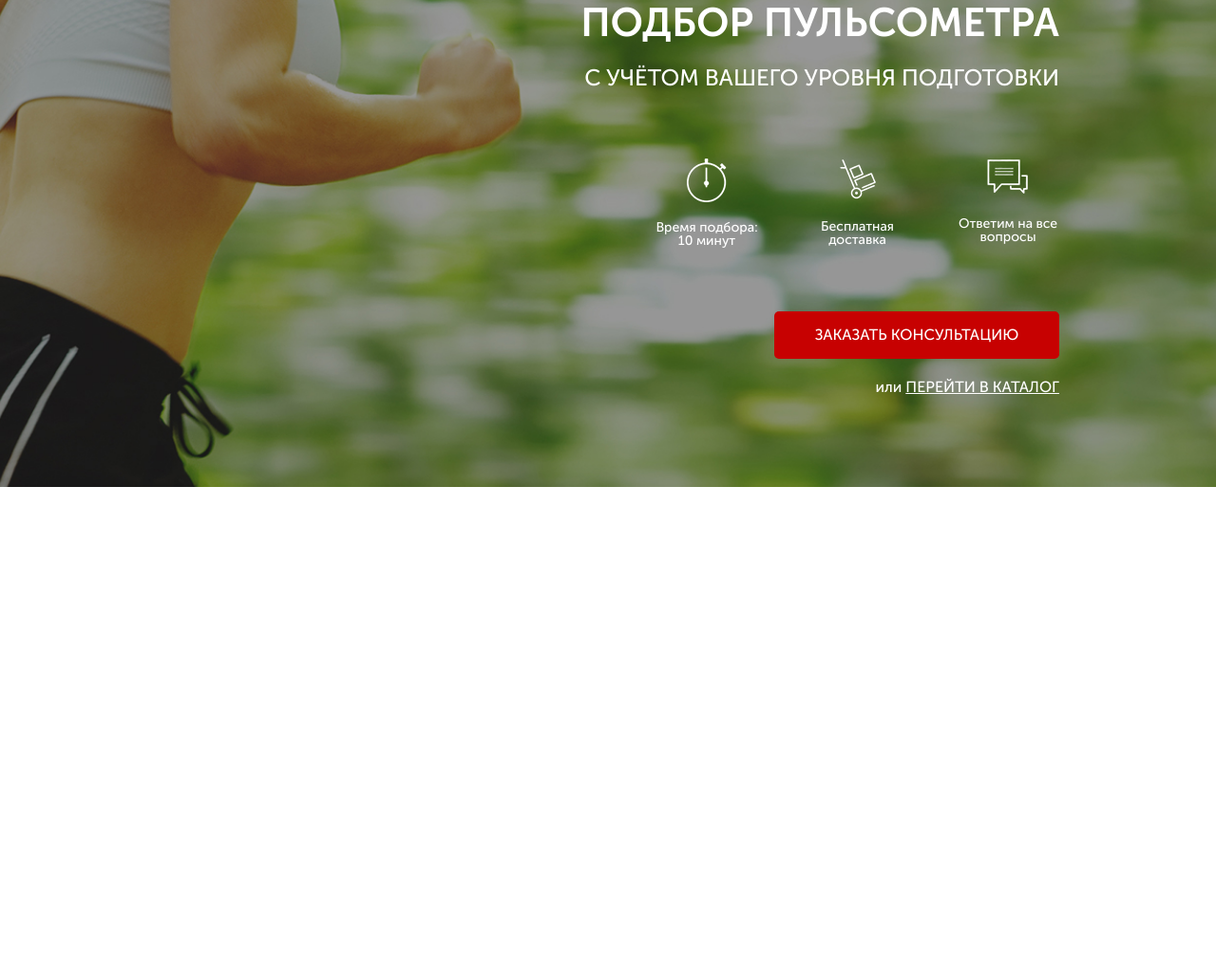
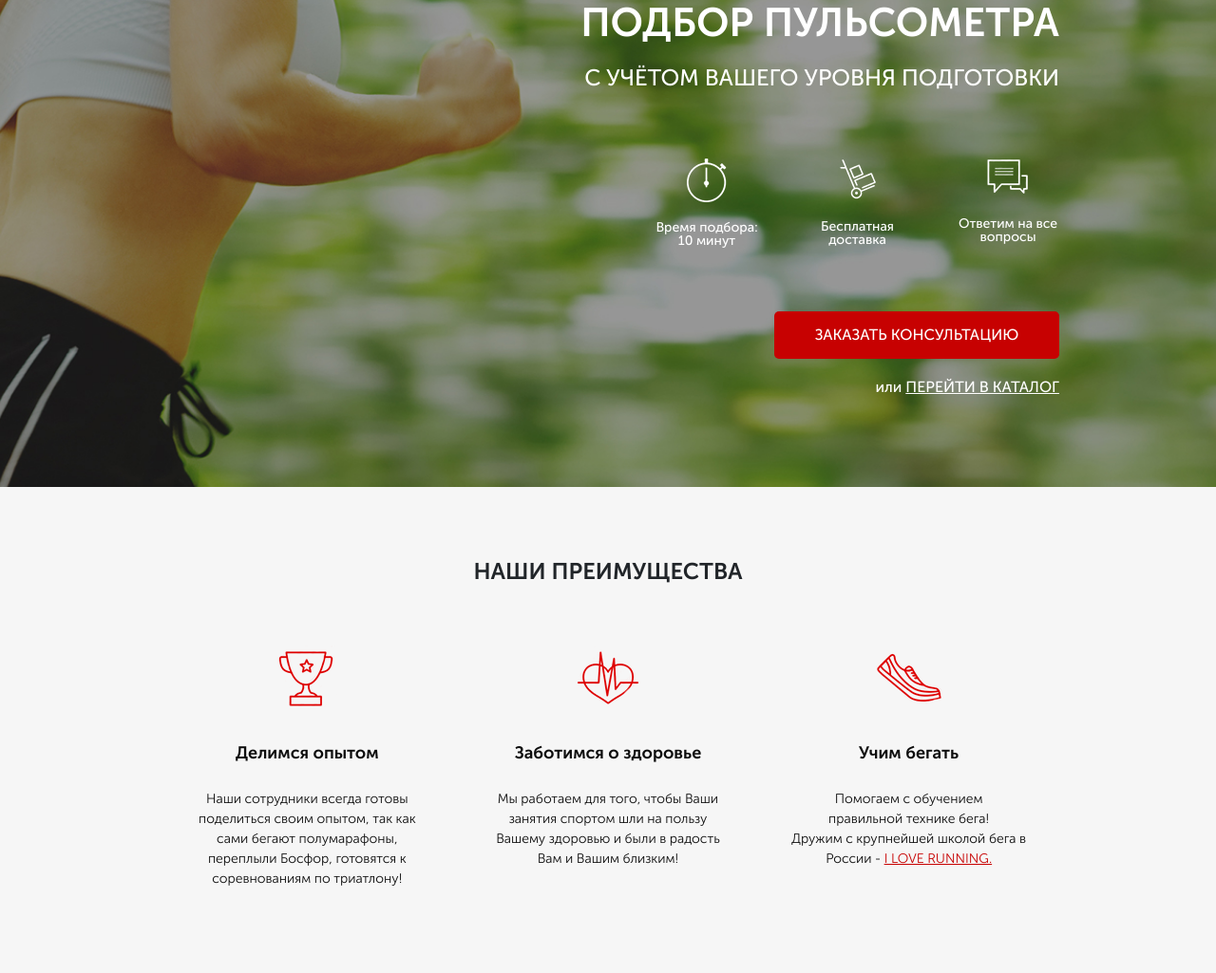
Before and after one commit to ustymbeshlei/project_pulse, a plain HTML site: page index.html in a window 1280 px wide. Shown: the part 165-1190 px from the top of the page at 95% size. Before the commit the page ends 800 px from the top, so only its background shows below. Drawn offline with Linux system fonts and the light colour scheme.

Commit message:
end homework without adaptation Pulse

```diff
--- a/index.html
+++ b/index.html
@@ -55,5 +55,27 @@
 
         </div>
     </div>
+    <div class="advantages">
+        <div class="container">
+            <h2 class="title">НАШИ ПРЕИМУЩЕСТВА</h2>
+        <div class="advantages__wrapper">
+            <div class="advantages__item">
+                <img src="icons/cup.png" alt="cup" class="advantages__icon">
+                <div class="advantages__subtitle">Делимся опытом</div>
+                <div class="advantages__descr">Наши сотрудники всегда готовы поделиться своим опытом, так как сами бегают полумарафоны, переплыли Босфор, готовятся к соревнованиям по триатлону!</div>
+            </div>
+            <div class="advantages__item">
+                <img src="icons/heart.png" alt="heart" class="advantages__icon">
+                <div class="advantages__subtitle">Заботимся о здоровье</div>
+                <div class="advantages__descr">Мы работаем для того, чтобы Ваши занятия спортом шли на пользу Вашему здоровью и были в радость Вам и Вашим близким!</div>
+            </div>
+            <div class="advantages__item">
+                <img src="icons/shoe.png" alt="shoe" class="advantages__icon">
+                <div class="advantages__subtitle">Учим бегать</div>
+                <div class="advantages__descr">Помогаем с обучением <br> правильной технике бега! <br> Дружим с крупнейшей школой бега в России - <a href="#">I LOVE RUNNING.</a></div>
+            </div>
+        </div>
+        </div>
+    </div>
 </body>
 </html>
--- /dev/null
+++ b/sass/blocks/_advantages.scss
@@ -0,0 +1,54 @@
+.advantages {
+    min-height: 475px;
+    padding: 71px 0 85px 0;
+    background-color: #F6F6F6;
+    display: block;
+    h2 {
+        display: flex;
+        justify-content: center;
+    }
+    &__title {
+        font-weight: 700;
+        font-size: 30px;
+        line-height: 30px;
+        color: #0D0D0D;
+    }
+    &__wrapper {
+        margin-top: 60px;
+        display: flex;
+        flex-direction: row;
+        align-items: space-between;
+
+    }
+    &__item {
+        max-width: 275px;
+        flex-direction: row;
+        justify-content: space-between;
+        margin: 0 auto;
+    }
+    &__icon {
+        display: block;
+        margin: 0 auto;
+    }
+    &__subtitle {
+        text-align: center;
+        margin-top: 35px;
+        font-weight: 700;
+        font-size: 18px;
+        color: #0D0D0D;
+    }
+    &__descr {
+        padding: 4px 10px;
+        margin-top: 20px;
+        font-weight: 300;
+        font-size: 14px;
+        color: #0D0D0D;
+        text-align: center;
+        a {
+            color: $main-color;
+            text-decoration: underline;
+        }
+
+    }
+
+}
--- a/sass/style.scss
+++ b/sass/style.scss
@@ -2,6 +2,7 @@
 @import 'base/variables';
 @import 'blocks/header';
 @import 'blocks/buttons';
+@import 'blocks/advantages';
 * {
     font-family: 'Museo Sans Cyrl', sans-serif;
 }
```
Also changed, not shown: css/style.min.css.
